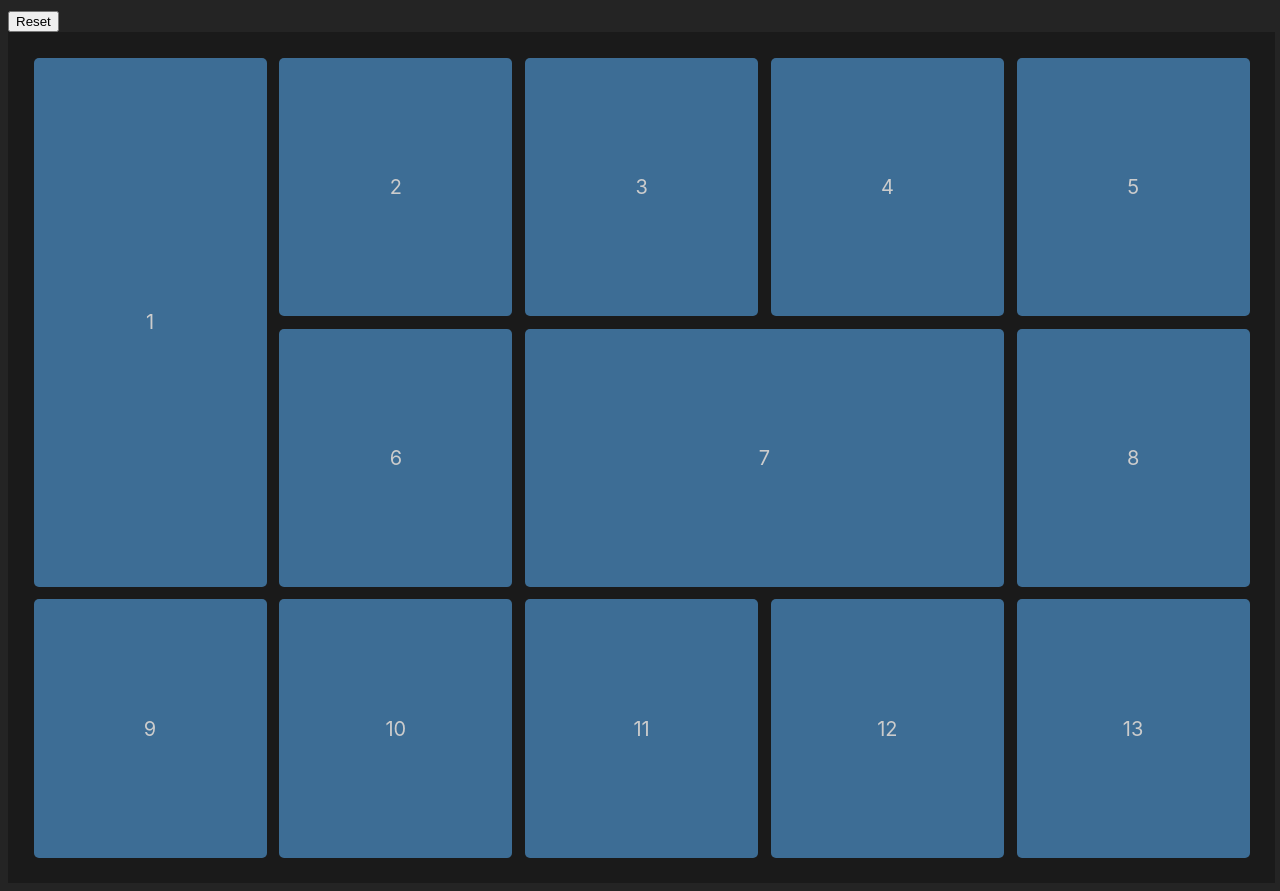
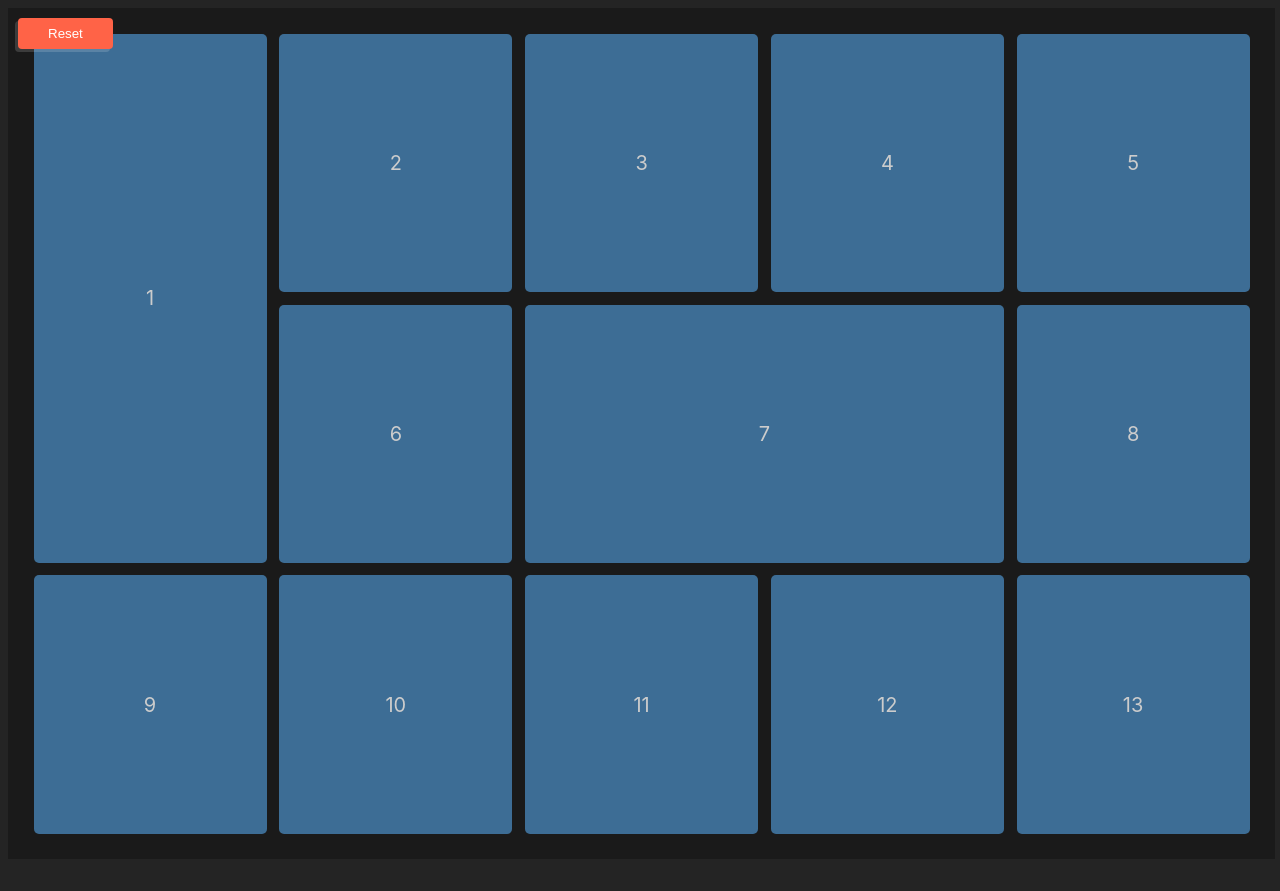
Before and after one commit to AndrewBubnov/draggable-grid, a React (Vite) app: page / in a window 1280 px wide. After the commit the page ends 867 px from the top, so only its background shows below. Built offline with nearby package versions, Linux system fonts and the light colour scheme.

Commit message:
Add config and updateConfig optional props to DragContainer

```diff
--- /dev/null
+++ b/index.ts
@@ -0,0 +1,4 @@
+import { DragContainer } from './src/components/DragContainer';
+import { resetConfig } from './src/store';
+
+export { DragContainer, resetConfig };
--- a/src/App.module.css
+++ b/src/App.module.css
@@ -1,3 +1,7 @@
+.wrapper {
+    position: relative;
+}
+
 .grid {
     display: grid;
     width: 95vw;
@@ -28,3 +32,18 @@
     grid-column: 3 / span 2;
     grid-row: 2 / span 1;
 }
+
+.button {
+    position: absolute;
+    top: 10px;
+    left: 10px;
+    z-index: 2;
+    outline: none;
+    border: none;
+    background: tomato;
+    color: #fff;
+    padding: 8px 30px;
+    border-radius: 4px;
+    cursor: pointer;
+    box-shadow: -3px 3px rgba(255, 255, 255, 0.15);
+}
--- a/src/App.tsx
+++ b/src/App.tsx
@@ -1,9 +1,9 @@
 import styles from './App.module.css';
-import { DragContainer } from './components/DragContainer';
-import { resetLayout } from './store';
 import { Layout } from './types';
 import { useEffect, useState } from 'react';
+import { DragContainer, resetConfig } from '../index';
 import { getAsyncConfig } from './utils/getAsyncConfig';
+import { updateConfig } from './utils/updateConfig';
 
 const App = () => {
 	const [config, setConfig] = useState<Layout | undefined>();
@@ -15,12 +15,12 @@ const App = () => {
 		})();
 	}, []);
 
-	const update = (layout: Layout) => localStorage.setItem('layout', JSON.stringify(layout));
-
 	return (
-		<div>
-			<button onClick={resetLayout}>Reset</button>
-			<DragContainer className={styles.grid} config={config} updateConfig={update}>
+		<div className={styles.wrapper}>
+			<button onClick={resetConfig} className={styles.button}>
+				Reset
+			</button>
+			<DragContainer className={styles.grid} config={config} updateConfig={updateConfig}>
 				<div className={`${styles.item} ${styles.tall}`}>1</div>
 				<div className={styles.item}>2</div>
 				<div className={styles.item}>3</div>
--- a/src/store.ts
+++ b/src/store.ts
@@ -1,6 +1,5 @@
 import { create } from './utils/jaunte';
 import { Layout, Tiles } from './types';
-import { recalculatePositions } from './utils/recalculatePositions';
 
 interface UseStore {
 	layout: Layout;
@@ -15,10 +14,10 @@ interface UseStore {
 	setRowHeight: (arg: number) => void;
 	setLayout: (arg: Layout) => void;
 	setStartLayout: (arg: Layout) => void;
-	resetLayout: () => void;
+	resetConfig: () => void;
 }
 
-export const [useStore, { resetLayout }] = create<UseStore>(set => ({
+export const [useStore, { resetConfig }] = create<UseStore>(set => ({
 	layout: {},
 	startLayout: {},
 	columnWidth: 0,
@@ -31,5 +30,5 @@ export const [useStore, { resetLayout }] = create<UseStore>(set => ({
 	setTiles: (arg: Tiles) => set({ tiles: arg }),
 	setLayout: (arg: Layout) => set(() => ({ layout: arg })),
 	setStartLayout: (arg: Layout) => set(() => ({ startLayout: arg })),
-	resetLayout: () => set(state => ({ layout: state.storedConfig ? state.storedConfig : state.startLayout })),
+	resetConfig: () => set(state => ({ layout: state.storedConfig ? state.storedConfig : state.startLayout })),
 }));
--- a/src/types.ts
+++ b/src/types.ts
@@ -82,7 +82,7 @@ export type SetStateAction<S> = ObjectParam<S> | FunctionalParam<S>;
 export type StoreCreator<T> = (set: (action: SetStateAction<T>) => void) => T;
 export type SubscribeCallback<T> = (arg: T) => void;
 export type CreateReturn<T> = [() => T, T];
-export type WithInternal = { resetLayout: () => void };
+export type WithInternal = { resetConfig: () => void };
 
 export interface Store<T> {
 	getState: () => T;
--- /dev/null
+++ b/src/utils/updateConfig.ts
@@ -0,0 +1,3 @@
+import { Layout } from '../types';
+
+export const updateConfig = (layout: Layout) => localStorage.setItem('layout', JSON.stringify(layout));
```
Also changed, not shown: 1 other file (tests, documents, lock files or other folders).
